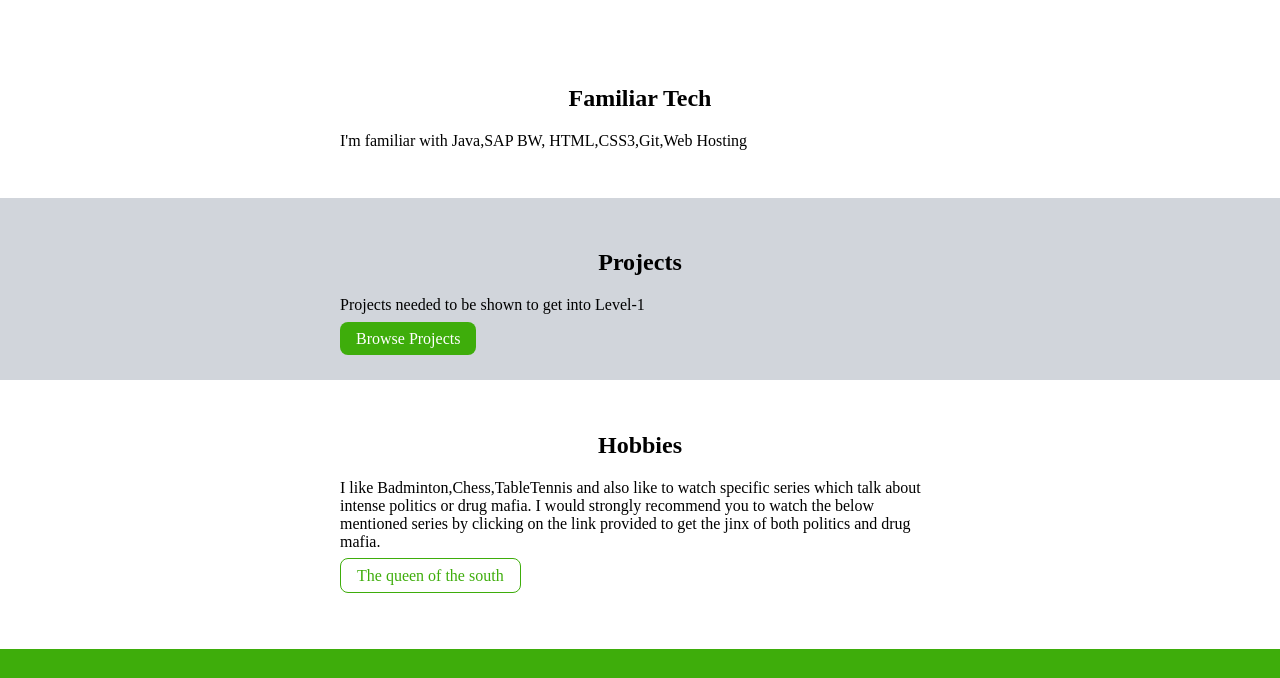
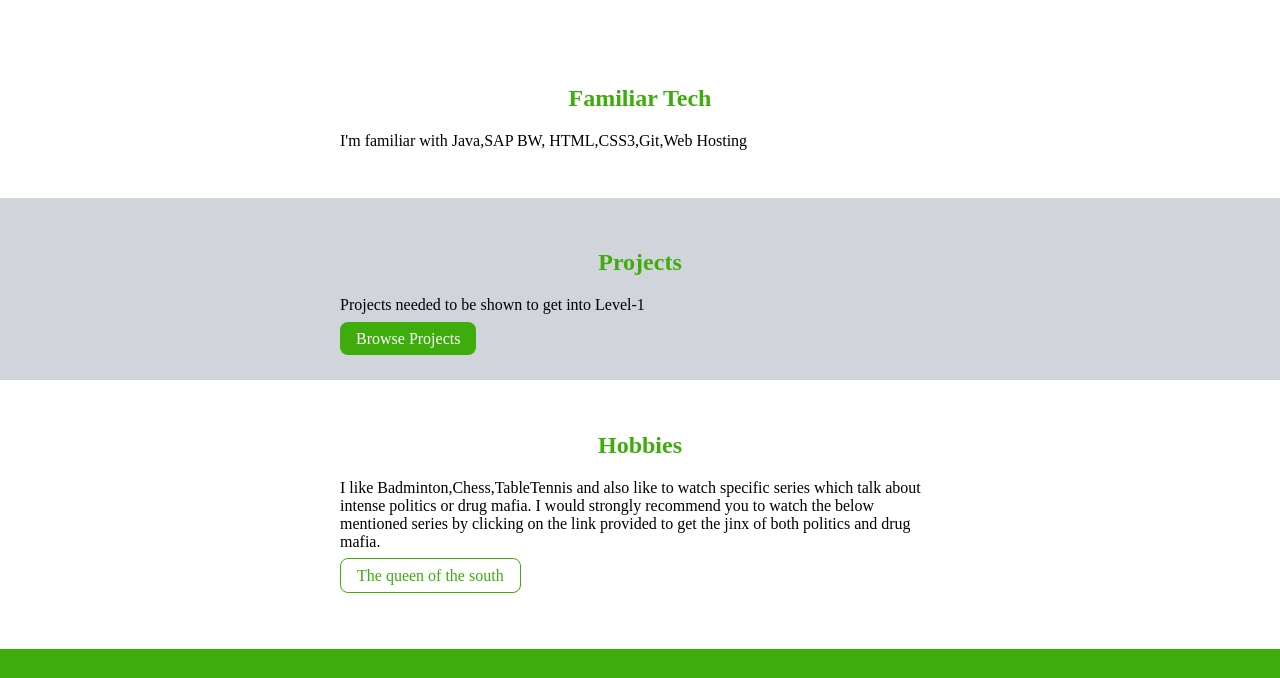
Before and after one commit to GuptaEesh/Mark4, a plain HTML site: page index.html in a window 1280 px wide. Shown: the part 419-1097 px from the top of the page. Drawn offline with Linux system fonts and the light colour scheme.

Commit message:
Update index.html

```diff
--- a/index.html
+++ b/index.html
@@ -35,7 +35,7 @@
     <section class="section ">
     <div class="container container-center">
 
-            <h1>Familiar Tech</h1>
+            <h1 style="color: var(--primary-color);">Familiar Tech</h1>
             <p>I'm familiar with Java,SAP BW, HTML,CSS3,Git,Web Hosting</p>
 
     </div>
@@ -43,7 +43,7 @@
 <section class="section ow">
     <div class="container container-center">
 
-            <h1>Projects</h1>
+            <h1 style="color: var(--primary-color);">Projects</h1>
             <p>Projects needed to be shown to get into Level-1</p>
 
             <a class="link link-primary" href="/projects.html">Browse Projects</a>
@@ -52,7 +52,7 @@
 <section class="section ">
     <div class="container container-center">
 
-            <h1>Hobbies</h1>
+            <h1 style="color: var(--primary-color);">Hobbies</h1>
             <p>I like Badminton,Chess,TableTennis and also like to watch specific series which talk about intense
                 politics or drug mafia. I would strongly recommend you to watch the below mentioned series by clicking
                 on the link provided to get the jinx of both politics and drug mafia.</p>
```
